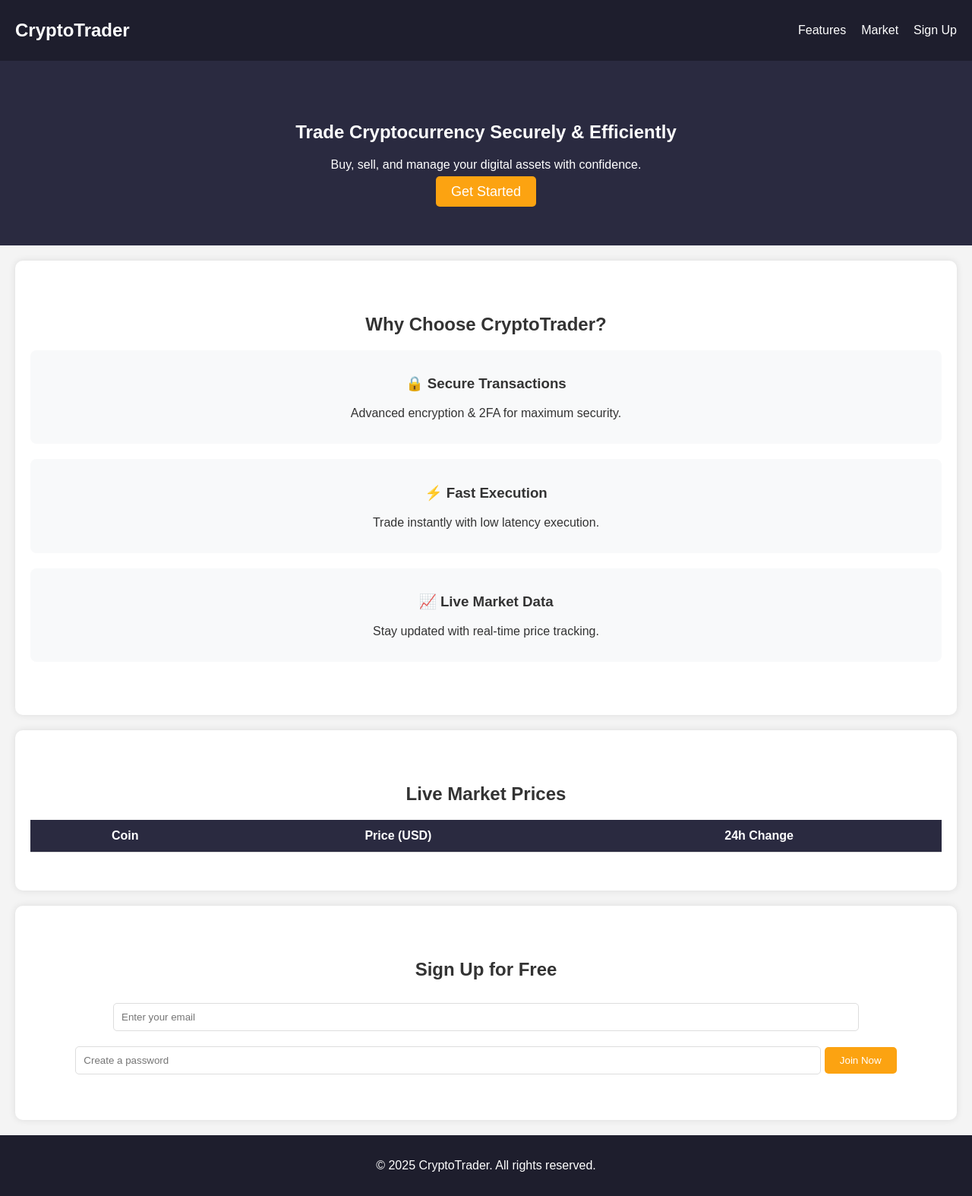
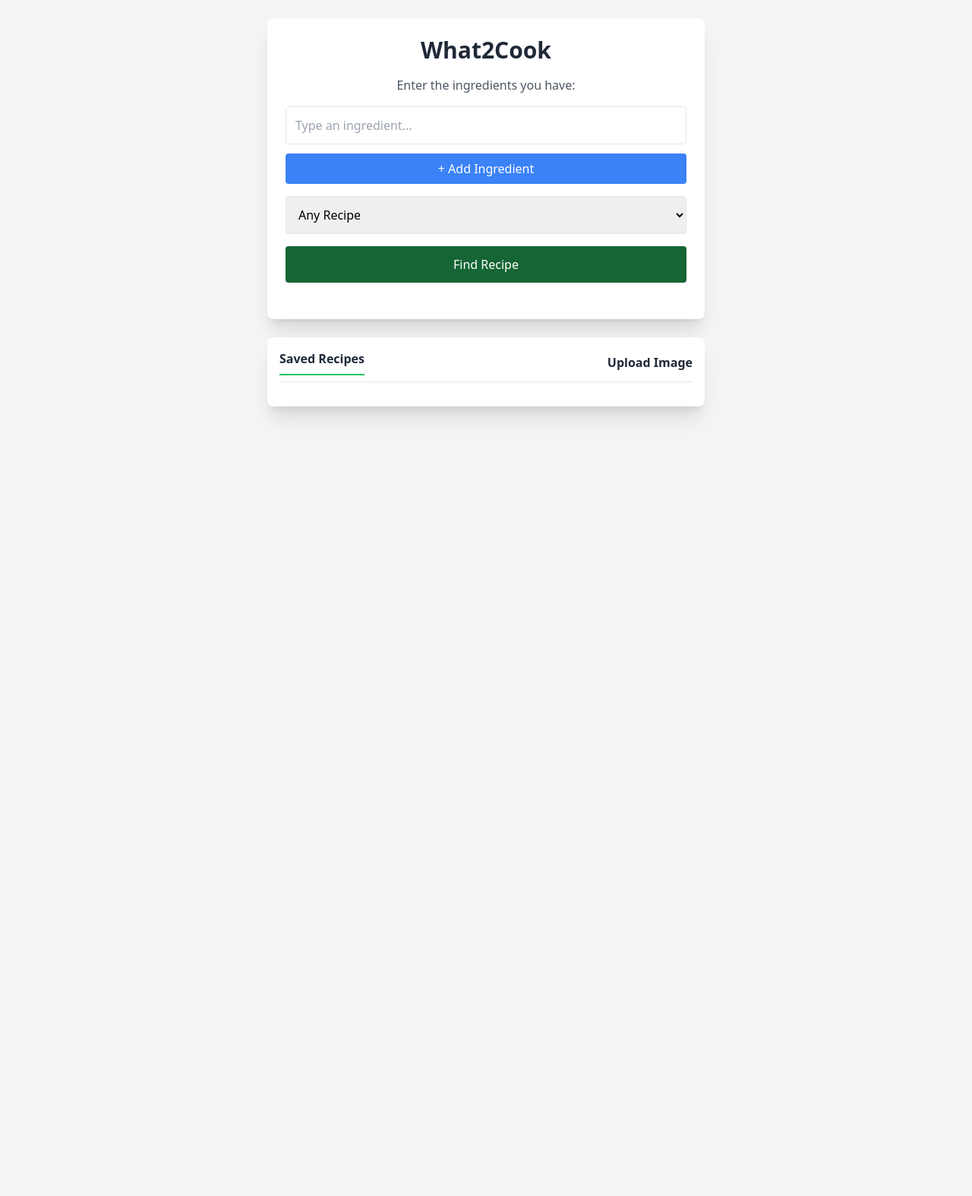
Before and after one commit to blueblue97/What2Cook, a plain HTML site: page index.html in a window 1280 px wide. Shown: the whole page at 76% size. After the commit the page ends 800 px from the top, so only its background shows below. Drawn offline with nearby package versions, Linux system fonts and the light colour scheme.

Commit message:
Update index.html

```diff
--- a/index.html
+++ b/index.html
@@ -3,170 +3,164 @@
 <head>
     <meta charset="UTF-8">
     <meta name="viewport" content="width=device-width, initial-scale=1.0">
-    <title>CryptoTrader - Secure & Fast Crypto Exchange</title>
-    <link rel="stylesheet" href="styles.css">
-    <script defer src="script.js"></script>
+    <title>What2Cook - Smart Ingredient Detection</title>
+    <script src="https://cdn.tailwindcss.com"></script>
     <style>
-        body {
-            font-family: Arial, sans-serif;
-            margin: 0;
-            padding: 0;
-            background-color: #f4f4f4;
-            color: #333;
-        }
-        header {
-            background: #1e1e2d;
-            color: #fff;
-            padding: 15px 20px;
-            display: flex;
-            justify-content: space-between;
-            align-items: center;
-        }
-        .logo {
-            font-size: 24px;
-            font-weight: bold;
-        }
-        nav ul {
-            list-style: none;
-            padding: 0;
-            display: flex;
-        }
-        nav ul li {
-            margin-left: 20px;
-        }
-        nav ul li a {
-            color: #fff;
-            text-decoration: none;
-            font-size: 16px;
-        }
-        .hero {
-            text-align: center;
-            padding: 60px 20px;
-            background: #2a2a40;
-            color: white;
-        }
-        .cta-button {
-            background: #fca311;
-            padding: 10px 20px;
-            color: #fff;
-            text-decoration: none;
-            border-radius: 5px;
-            font-size: 18px;
-        }
-        .features, .market, .signup {
-            padding: 50px 20px;
-            text-align: center;
-            background: white;
-            margin: 20px;
-            border-radius: 10px;
-            box-shadow: 0px 0px 10px rgba(0, 0, 0, 0.1);
-        }
-        .feature-box {
-            margin: 20px 0;
-            padding: 15px;
-            border-radius: 8px;
-            background: #f8f9fa;
-        }
-        table {
-            width: 100%;
-            margin-top: 20px;
-            border-collapse: collapse;
-        }
-        table th, table td {
-            padding: 12px;
-            border-bottom: 1px solid #ddd;
-            text-align: center;
-        }
-        table th {
-            background: #2a2a40;
-            color: white;
-        }
-        .signup input {
-            width: 80%;
-            padding: 10px;
-            margin: 10px 0;
-            border: 1px solid #ddd;
-            border-radius: 5px;
-        }
-        .signup button {
-            padding: 10px 20px;
-            background: #fca311;
-            color: white;
-            border: none;
-            border-radius: 5px;
-            cursor: pointer;
-        }
-        footer {
-            text-align: center;
-            padding: 15px;
-            background: #1e1e2d;
-            color: white;
-        }
+        .dark-green { background-color: #166534; }
+        .dark-green-hover:hover { background-color: #14532d; }
     </style>
 </head>
-<body>
-    <header>
-        <div class="logo">CryptoTrader</div>
-        <nav>
-            <ul>
-                <li><a href="#features">Features</a></li>
-                <li><a href="#market">Market</a></li>
-                <li><a href="#signup">Sign Up</a></li>
-            </ul>
-        </nav>
-    </header>
+<body class="bg-gray-100 p-6 flex flex-col items-center">
 
-    <section class="hero">
-        <h1>Trade Cryptocurrency Securely & Efficiently</h1>
-        <p>Buy, sell, and manage your digital assets with confidence.</p>
-        <a href="#signup" class="cta-button">Get Started</a>
-    </section>
+<div class="max-w-xl bg-white shadow-xl rounded-lg p-6 w-full">
+    <h1 class="text-3xl font-bold text-center mb-4 text-gray-800">What2Cook</h1>
+    <p class="mb-4 text-gray-600 text-center">Enter the ingredients you have:</p>
 
-    <section id="features" class="features">
-        <h2>Why Choose CryptoTrader?</h2>
-        <div class="feature-box">
-            <h3>🔒 Secure Transactions</h3>
-            <p>Advanced encryption & 2FA for maximum security.</p>
-        </div>
-        <div class="feature-box">
-            <h3>⚡ Fast Execution</h3>
-            <p>Trade instantly with low latency execution.</p>
-        </div>
-        <div class="feature-box">
-            <h3>📈 Live Market Data</h3>
-            <p>Stay updated with real-time price tracking.</p>
-        </div>
-    </section>
+    <!-- Manual Ingredient Entry -->
+    <div id="ingredients-container" class="space-y-2">
+        <input type="text" class="w-full border rounded p-3 focus:ring-2 focus:ring-green-500" placeholder="Type an ingredient...">
+    </div>
+    <button id="addIngredient" class="mt-3 bg-blue-500 text-white p-2 rounded dark-green-hover transition w-full">
+        + Add Ingredient
+    </button>
 
-    <section id="market" class="market">
-        <h2>Live Market Prices</h2>
-        <table id="crypto-table">
-            <thead>
-                <tr>
-                    <th>Coin</th>
-                    <th>Price (USD)</th>
-                    <th>24h Change</th>
-                </tr>
-            </thead>
-            <tbody id="crypto-data">
-                <!-- JavaScript will populate this section dynamically with 20+ cryptocurrencies -->
-            </tbody>
-        </table>
-    </section>
+    <select id="recipeType" class="w-full border rounded p-3 mt-4 focus:ring-2 focus:ring-green-500">
+        <option value="any">Any Recipe</option>
+        <option value="vegetarian">Vegetarian</option>
+        <option value="vegan">Vegan</option>
+        <option value="gluten-free">Gluten-Free</option>
+        <option value="low-carb">Low Carb</option>
+        <option value="high-protein">High Protein</option>
+        <option value="keto">Keto</option>
+        <option value="paleo">Paleo</option>
+        <option value="mediterranean">Mediterranean</option>
+        <option value="dairy-free">Dairy-Free</option>
+        <option value="nut-free">Nut-Free</option>
+        <option value="quick-meals">Quick Meals</option>
+        <option value="slow-cooked">Slow Cooked</option>
+        <option value="budget-friendly">Budget-Friendly</option>
+        <option value="gourmet">Gourmet</option>
+        <option value="spicy">Spicy</option>
+        <option value="kid-friendly">Kid-Friendly</option>
+        <option value="desserts">Desserts</option>
+        <option value="breakfast">Breakfast</option>
+        <option value="snacks">Snacks</option>
+    </select>
 
-    <section id="signup" class="signup">
-        <h2>Sign Up for Free</h2>
-        <form>
-            <input type="email" placeholder="Enter your email" required>
-            <input type="password" placeholder="Create a password" required>
-            <button type="submit">Join Now</button>
-        </form>
-    </section>
+    <button id="searchBtn" class="mt-4 w-full text-white p-3 rounded dark-green dark-green-hover transition">
+        Find Recipe
+    </button>
 
-    <footer>
-        <p>&copy; 2025 CryptoTrader. All rights reserved.</p>
-    </footer>
+    <div id="loadingSpinner" class="hidden text-center mt-4">
+        <p class="text-gray-600">Generating your recipe...</p>
+        <div class="animate-spin rounded-full h-8 w-8 border-t-2 border-green-500 mx-auto"></div>
+    </div>
 
-    <script src="script.js"></script>
+    <div id="recipes" class="mt-6 space-y-4"></div>
+</div>
+
+<!-- Tabs Section -->
+<div class="max-w-xl bg-white shadow-xl rounded-lg p-4 mt-6 w-full">
+    <div class="flex justify-between border-b pb-2 mb-4">
+        <button id="savedRecipesTab" class="font-semibold text-gray-800 border-b-2 border-green-500 pb-2">Saved Recipes</button>
+        <button id="imageUploadTab" class="font-semibold text-gray-800">Upload Image</button>
+    </div>
+
+    <!-- Saved Recipes Section -->
+    <div id="savedRecipesSection">
+        <div id="favoritesList" class="space-y-4"></div>
+    </div>
+
+    <!-- Smart Ingredient Recognition Section -->
+    <div id="imageUploadSection" class="hidden">
+        <label class="block text-gray-700 font-semibold mb-2">Upload an image of your ingredients:</label>
+        <input type="file" id="imageUpload" class="mb-4 border p-2 w-full rounded bg-gray-50">
+        <img id="imagePreview" class="hidden w-full rounded-lg shadow-md mb-4"/>
+        <button id="detectIngredients" class="w-full bg-blue-500 text-white p-2 rounded dark-green-hover transition">
+            Detect Ingredients from Image
+        </button>
+    </div>
+</div>
+
+<script>
+const searchBtn = document.getElementById('searchBtn');
+const detectIngredientsBtn = document.getElementById('detectIngredients');
+const recipesDiv = document.getElementById('recipes');
+const loadingSpinner = document.getElementById('loadingSpinner');
+const addIngredientBtn = document.getElementById('addIngredient');
+const ingredientsContainer = document.getElementById('ingredients-container');
+const imageUpload = document.getElementById('imageUpload');
+const imagePreview = document.getElementById('imagePreview');
+const savedRecipesTab = document.getElementById('savedRecipesTab');
+const imageUploadTab = document.getElementById('imageUploadTab');
+const savedRecipesSection = document.getElementById('savedRecipesSection');
+const imageUploadSection = document.getElementById('imageUploadSection');
+
+// Tab Switching
+savedRecipesTab.addEventListener('click', () => {
+    savedRecipesSection.classList.remove('hidden');
+    imageUploadSection.classList.add('hidden');
+    savedRecipesTab.classList.add('border-b-2', 'border-green-500');
+    imageUploadTab.classList.remove('border-b-2', 'border-green-500');
+});
+
+imageUploadTab.addEventListener('click', () => {
+    savedRecipesSection.classList.add('hidden');
+    imageUploadSection.classList.remove('hidden');
+    imageUploadTab.classList.add('border-b-2', 'border-green-500');
+    savedRecipesTab.classList.remove('border-b-2', 'border-green-500');
+});
+
+// Image Preview Handler
+imageUpload.addEventListener('change', function () {
+    const file = imageUpload.files[0];
+    if (file) {
+        const reader = new FileReader();
+        reader.onload = function (e) {
+            imagePreview.src = e.target.result;
+            imagePreview.classList.remove('hidden');
+        };
+        reader.readAsDataURL(file);
+    }
+});
+
+// Add more ingredient input fields
+addIngredientBtn.addEventListener('click', () => {
+    const input = document.createElement('input');
+    input.type = 'text';
+    input.className = 'w-full border rounded p-3 focus:ring-2 focus:ring-green-500';
+    input.placeholder = 'Type an ingredient...';
+    ingredientsContainer.appendChild(input);
+});
+
+searchBtn.addEventListener('click', () => {
+    const ingredientInputs = document.querySelectorAll('#ingredients-container input');
+    const ingredients = Array.from(ingredientInputs).map(input => input.value.trim()).filter(value => value !== '');
+
+    if (ingredients.length === 0) {
+        alert('Please enter at least one ingredient!');
+        return;
+    }
+
+    loadingSpinner.classList.remove("hidden");
+    recipesDiv.innerHTML = '';
+
+    fetch('https://what2cook-backend.onrender.com/generate_recipe', {
+        method: 'POST',
+        headers: {'Content-Type': 'application/json'},
+        body: JSON.stringify({ ingredients })
+    })
+    .then(res => res.json())
+    .then(data => {
+        loadingSpinner.classList.add("hidden");
+        if (data.error) {
+            recipesDiv.innerHTML = `<p class="text-red-500">${data.error}</p>`;
+        } else {
+            recipesDiv.innerHTML = `<div class="p-4 bg-gray-50 rounded shadow">${data.recipe.replace(/\n/g, '<br>')}</div>`;
+        }
+    });
+});
+</script>
+
 </body>
 </html>
```
